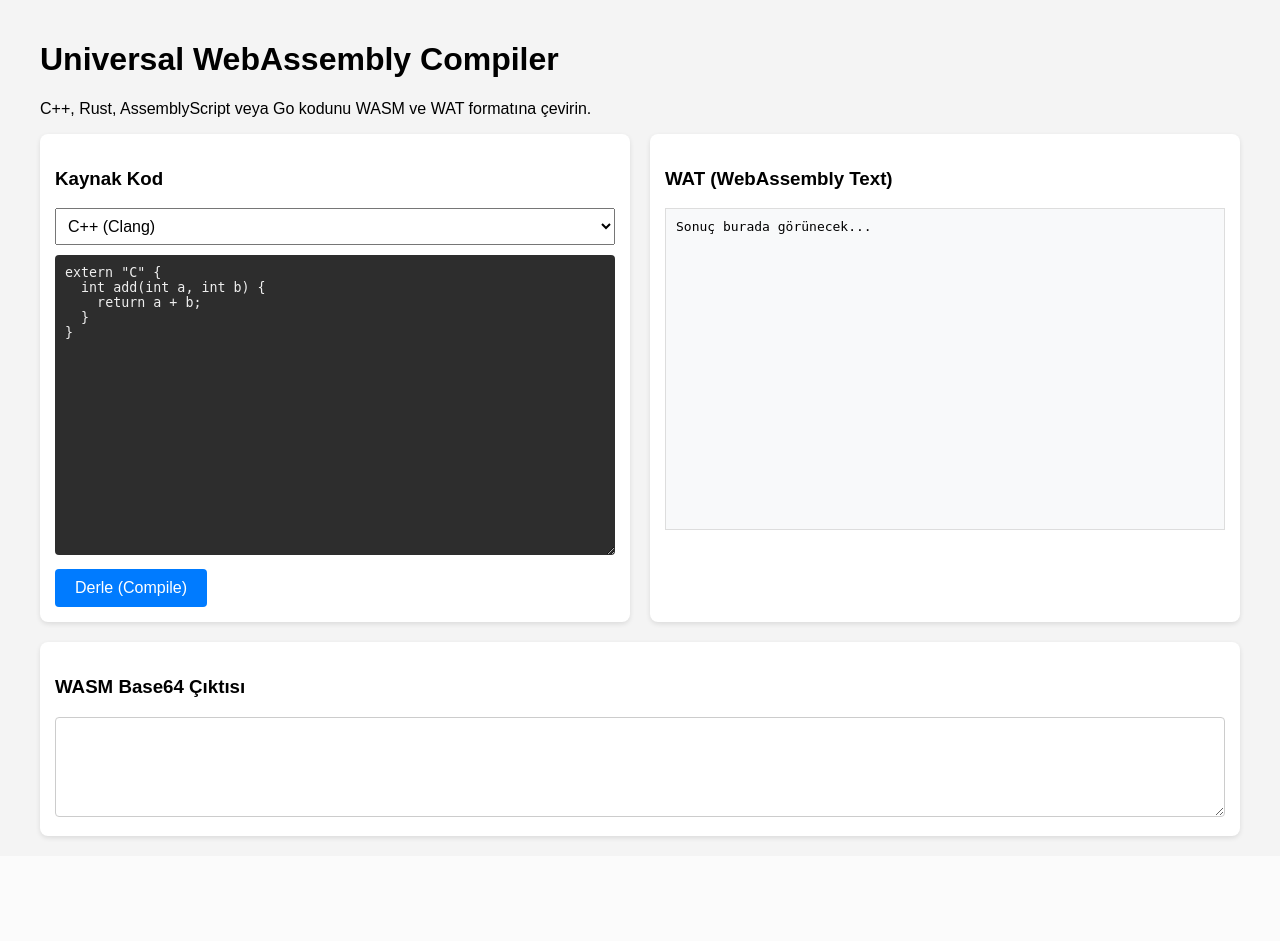
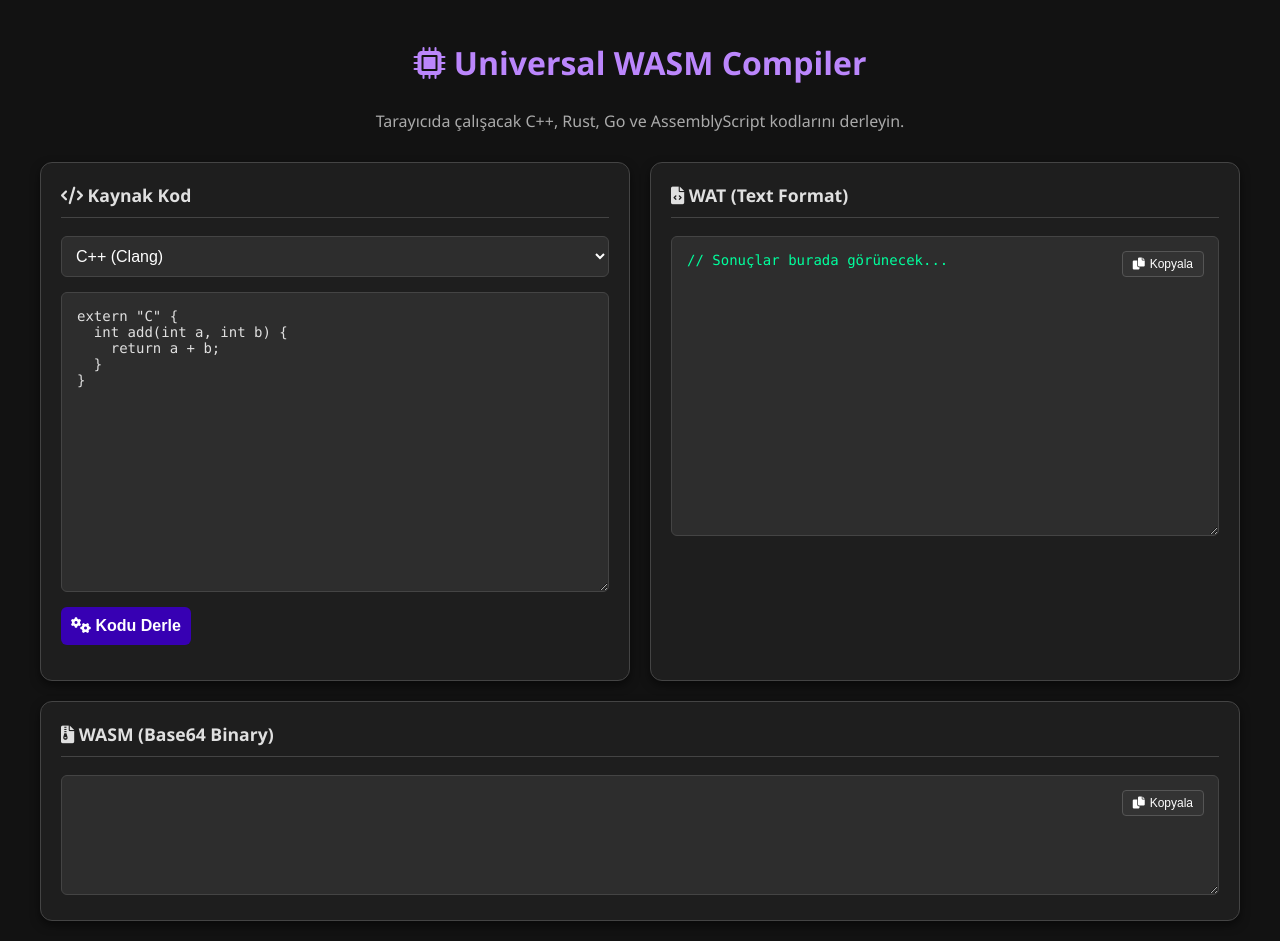
Before and after one commit to SYSCYCLE/code-to-wasm, a Flask app: page / in a window 1280 px wide. Before the commit the page ends 840 px from the top, so only its background shows below. Run offline with Flask 3, Linux system fonts and the light colour scheme; parts of the project's set-up code (start-up, migrations or seed data) failed here and were passed over.

Commit message:
Update index.html

```diff
--- a/templates/index.html
+++ b/templates/index.html
@@ -3,47 +3,179 @@
 <head>
     <meta charset="UTF-8">
     <meta name="viewport" content="width=device-width, initial-scale=1.0">
-    <title>Universal WASM Compiler</title>
+    <title>WASM Compiler - Dark Mode</title>
+    <link href="https://cdnjs.cloudflare.com/ajax/libs/font-awesome/6.0.0/css/all.min.css" rel="stylesheet">
     <style>
-        body { font-family: sans-serif; max-width: 1200px; margin: 0 auto; padding: 20px; background: #f4f4f4; }
-        .container { display: flex; gap: 20px; }
-        .box { flex: 1; background: white; padding: 15px; border-radius: 8px; box-shadow: 0 2px 5px rgba(0,0,0,0.1); }
-        textarea { width: 100%; height: 300px; font-family: monospace; background: #2d2d2d; color: #eee; padding: 10px; border: none; border-radius: 4px; box-sizing: border-box;}
-        button { background: #007bff; color: white; border: none; padding: 10px 20px; cursor: pointer; border-radius: 4px; font-size: 16px; margin-top: 10px;}
-        button:hover { background: #0056b3; }
-        pre { background: #f8f9fa; padding: 10px; border: 1px solid #ddd; overflow-x: auto; white-space: pre-wrap; height: 300px; }
-        select { padding: 8px; font-size: 16px; margin-bottom: 10px; width: 100%; }
-        .loading { display: none; color: #666; font-style: italic; }
+        :root {
+            --bg-color: #121212;
+            --card-bg: #1e1e1e;
+            --input-bg: #2d2d2d;
+            --text-color: #e0e0e0;
+            --accent-color: #bb86fc;
+            --button-bg: #3700b3;
+            --button-hover: #6200ea;
+            --border-color: #444;
+        }
+
+        body {
+            font-family: 'Segoe UI', Tahoma, Geneva, Verdana, sans-serif;
+            background-color: var(--bg-color);
+            color: var(--text-color);
+            margin: 0;
+            padding: 20px;
+            display: flex;
+            flex-direction: column;
+            align-items: center;
+            min-height: 100vh;
+        }
+
+        h1 { margin-bottom: 10px; color: var(--accent-color); }
+        p { color: #aaa; margin-bottom: 30px; }
+
+        .container {
+            display: flex;
+            gap: 20px;
+            width: 100%;
+            max-width: 1200px;
+            flex-wrap: wrap;
+        }
+
+        .box {
+            flex: 1;
+            background: var(--card-bg);
+            padding: 20px;
+            border-radius: 12px;
+            border: 1px solid var(--border-color);
+            box-shadow: 0 4px 10px rgba(0,0,0,0.5);
+            display: flex;
+            flex-direction: column;
+            min-width: 300px;
+            position: relative;
+        }
+
+        h3 { margin-top: 0; border-bottom: 1px solid var(--border-color); padding-bottom: 10px; font-size: 1.1rem; }
+
+        label { margin-top: 10px; display: block; font-size: 0.9rem; color: #bbb; }
+
+        select, button {
+            background: var(--input-bg);
+            color: white;
+            border: 1px solid var(--border-color);
+            padding: 10px;
+            border-radius: 6px;
+            font-size: 1rem;
+            margin-bottom: 15px;
+            outline: none;
+        }
+
+        select { width: 100%; cursor: pointer; }
+
+        button.compile-btn {
+            background: var(--button-bg);
+            border: none;
+            cursor: pointer;
+            font-weight: bold;
+            transition: background 0.3s;
+            margin-top: auto;
+        }
+
+        button.compile-btn:hover { background: var(--button-hover); }
+        button:disabled { background: #555; cursor: not-allowed; }
+
+        textarea, pre {
+            width: 100%;
+            background: var(--input-bg);
+            color: #00ff9d;
+            border: 1px solid var(--border-color);
+            border-radius: 6px;
+            padding: 15px;
+            font-family: 'Consolas', 'Monaco', monospace;
+            font-size: 14px;
+            box-sizing: border-box;
+            resize: vertical;
+            overflow: auto;
+        }
+
+        textarea { height: 300px; color: #e0e0e0; }
+        pre { height: 300px; white-space: pre-wrap; margin: 0; }
+
+        .copy-btn {
+            position: absolute;
+            top: 15px;
+            right: 15px;
+            background: #333;
+            border: 1px solid #555;
+            color: #fff;
+            padding: 5px 10px;
+            font-size: 12px;
+            border-radius: 4px;
+            cursor: pointer;
+            transition: all 0.2s;
+            display: flex;
+            align-items: center;
+            gap: 5px;
+            margin: 0; /* Reset margin */
+        }
+
+        .copy-btn:hover { background: #555; }
+        .copy-btn:active { transform: scale(0.95); }
+
+        .result-area { position: relative; width: 100%; }
+
+        .loading { display: none; margin-left: 10px; color: var(--accent-color); font-style: italic; font-size: 0.9rem; }
+        ::-webkit-scrollbar { width: 10px; height: 10px; }
+        ::-webkit-scrollbar-track { background: var(--bg-color); }
+        ::-webkit-scrollbar-thumb { background: #444; border-radius: 5px; }
+        ::-webkit-scrollbar-thumb:hover { background: #555; }
+
     </style>
 </head>
 <body>
 
-    <h1>Universal WebAssembly Compiler</h1>
-    <p>C++, Rust, AssemblyScript veya Go kodunu WASM ve WAT formatına çevirin.</p>
+    <h1><i class="fas fa-microchip"></i> Universal WASM Compiler</h1>
+    <p>Tarayıcıda çalışacak C++, Rust, Go ve AssemblyScript kodlarını derleyin.</p>
 
     <div class="container">
         <div class="box">
-            <h3>Kaynak Kod</h3>
+            <h3><i class="fas fa-code"></i> Kaynak Kod</h3>
             <select id="language" onchange="setExampleCode()">
                 <option value="cpp">C++ (Clang)</option>
                 <option value="rust">Rust</option>
                 <option value="assemblyscript">AssemblyScript (TS)</option>
                 <option value="go">Go (TinyGo)</option>
             </select>
+
             <textarea id="code" spellcheck="false"></textarea>
-            <button onclick="compileCode()">Derle (Compile)</button>
-            <span id="loading" class="loading">Derleniyor... Lütfen bekleyin.</span>
+
+            <div style="margin-top: 15px; display: flex; align-items: center;">
+                <button class="compile-btn" onclick="compileCode()">
+                    <i class="fas fa-cogs"></i> Kodu Derle
+                </button>
+                <span id="loading" class="loading"><i class="fas fa-spinner fa-spin"></i> İşleniyor...</span>
+            </div>
         </div>
 
         <div class="box">
-            <h3>WAT (WebAssembly Text)</h3>
-            <pre id="watOutput">Sonuç burada görünecek...</pre>
+            <h3><i class="fas fa-file-code"></i> WAT (Text Format)</h3>
+            <div class="result-area">
+                <button class="copy-btn" onclick="copyText('watOutput', this)">
+                    <i class="fas fa-copy"></i> Kopyala
+                </button>
+                <pre id="watOutput">// Sonuçlar burada görünecek...</pre>
+            </div>
         </div>
     </div>
 
-    <div class="box" style="margin-top: 20px;">
-        <h3>WASM Base64 Çıktısı</h3>
-        <textarea id="wasmOutput" style="height: 100px; color: #333; background: #fff; border: 1px solid #ccc;" readonly></textarea>
+    <div class="container" style="margin-top: 20px;">
+        <div class="box">
+            <h3><i class="fas fa-file-archive"></i> WASM (Base64 Binary)</h3>
+            <div class="result-area">
+                <button class="copy-btn" onclick="copyText('wasmOutput', this)">
+                    <i class="fas fa-copy"></i> Kopyala
+                </button>
+                <textarea id="wasmOutput" style="height: 120px; color: #ffeb3b;" readonly></textarea>
+            </div>
+        </div>
     </div>
 
     <script>
@@ -62,12 +194,12 @@
         async function compileCode() {
             const lang = document.getElementById('language').value;
             const code = document.getElementById('code').value;
-            const btn = document.querySelector("button");
+            const btn = document.querySelector(".compile-btn");
             const loading = document.getElementById("loading");
 
             btn.disabled = true;
             loading.style.display = "inline";
-            document.getElementById('watOutput').innerText = "İşleniyor...";
+            document.getElementById('watOutput').innerText = "Sunucuda derleniyor...";
             document.getElementById('wasmOutput').value = "";
 
             const formData = new FormData();
@@ -88,12 +220,38 @@
                     document.getElementById('watOutput').innerText = "HATA:\n" + data.output;
                 }
             } catch (e) {
-                document.getElementById('watOutput').innerText = "Sunucu hatası: " + e;
+                document.getElementById('watOutput').innerText = "Sunucu bağlantı hatası: " + e;
             } finally {
                 btn.disabled = false;
                 loading.style.display = "none";
             }
         }
+
+        function copyText(elementId, btnElement) {
+            const element = document.getElementById(elementId);
+            let textToCopy = "";
+
+            if (element.tagName === 'TEXTAREA') {
+                textToCopy = element.value;
+            } else {
+                textToCopy = element.innerText;
+            }
+
+            if (!textToCopy) return;
+
+            navigator.clipboard.writeText(textToCopy).then(() => {
+                const originalHTML = btnElement.innerHTML;
+                btnElement.innerHTML = '<i class="fas fa-check"></i> Kopyalandı!';
+                btnElement.style.background = "#28a745";
+
+                setTimeout(() => {
+                    btnElement.innerHTML = originalHTML;
+                    btnElement.style.background = "#333";
+                }, 2000);
+            }).catch(err => {
+                alert('Kopyalama başarısız oldu.');
+            });
+        }
         setExampleCode();
     </script>
 </body>
```
